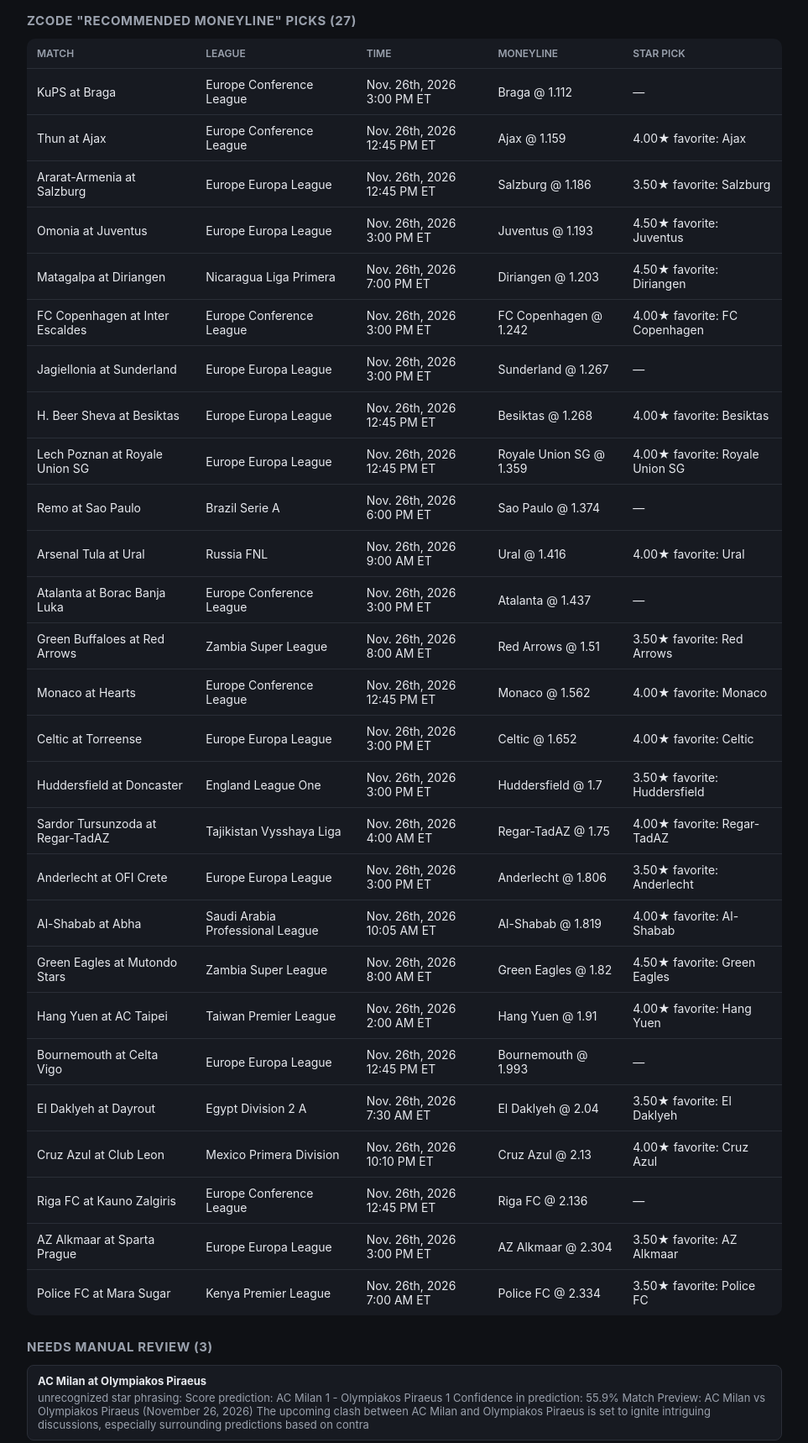
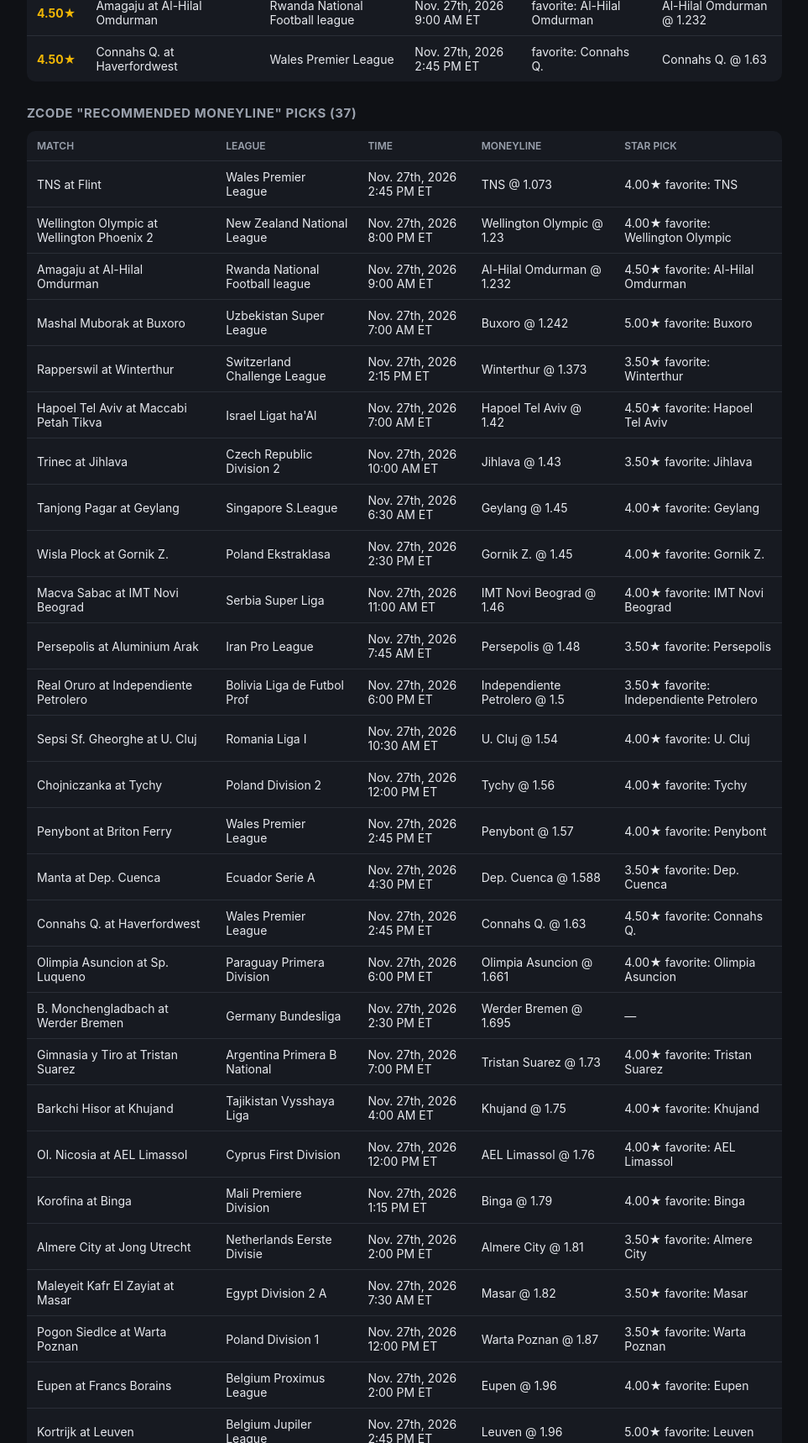
Before and after one commit to eilcin/my_reports, a plain HTML site: page index.html in a window 1280 px wide. Shown: the part 404-2122 px from the top of the page at 84% size, without its empty margins (158-1121 px from the left). Drawn offline with Linux system fonts and the light colour scheme.

Commit message:
Update report 2026-11-27T09:48:32Z

```diff
--- a/index.html
+++ b/index.html
@@ -1,6 +1,6 @@
 <!DOCTYPE html>
 <html lang="en"><head><meta charset="utf-8">
-<title>Zcode SOCCER picks - 2026-11-26 09:43</title>
+<title>Zcode SOCCER picks - 2026-11-27 09:48</title>
 <style>
 :root {
   --bg: #0f1115; --panel: #171a21; --border: #2a2e37;
@@ -37,238 +37,322 @@ footer { color: var(--muted); font-size: 12px; margin-top: 32px; }
 </style>
 </head><body><div class="wrap">
   <h1>Zcode SOCCER picks</h1>
-  <div class="meta">2026-11-26 09:43 &middot; filter: &ge;4.5 stars, favorites only &middot; scraped_at (UTC): 2026-11-26T09:43:15+00:00</div>
-  <div class="banner ok">Scanned 62 of 62 SOCCER games - everything loaded.</div>
+  <div class="meta">2026-11-27 09:48 &middot; filter: &ge;4.5 stars, favorites only &middot; scraped_at (UTC): 2026-11-27T09:48:31+00:00</div>
+  <div class="banner ok">Scanned 133 of 133 SOCCER games - everything loaded.</div>
   <section>
     <h2>Picks &ge; 4.5 stars (favorites only)</h2>
     <table>
           <thead><tr><th>Star</th><th>Match</th><th>League</th><th>Time</th><th>Side / Team</th><th>Moneyline</th></tr></thead>
           <tbody><tr>
-      <td class="star">4.50★</td>
-      <td>Omonia at Juventus</td>
-      <td>Europe Europa League</td>
-      <td>Nov. 26th, 2026 3:00 PM ET</td>
-      <td>favorite: Juventus</td>
-      <td>Juventus @ 1.193</td>
+      <td class="star">5.00★</td>
+      <td>Mashal Muborak at Buxoro</td>
+      <td>Uzbekistan Super League</td>
+      <td>Nov. 27th, 2026 7:00 AM ET</td>
+      <td>favorite: Buxoro</td>
+      <td>Buxoro @ 1.242</td>
+    </tr>
+<tr>
+      <td class="star">5.00★</td>
+      <td>Kortrijk at Leuven</td>
+      <td>Belgium Jupiler League</td>
+      <td>Nov. 27th, 2026 2:45 PM ET</td>
+      <td>favorite: Leuven</td>
+      <td>Leuven @ 1.96</td>
     </tr>
 <tr>
       <td class="star">4.50★</td>
-      <td>Green Eagles at Mutondo Stars</td>
-      <td>Zambia Super League</td>
-      <td>Nov. 26th, 2026 8:00 AM ET</td>
-      <td>favorite: Green Eagles</td>
-      <td>Green Eagles @ 1.82</td>
+      <td>Hapoel Tel Aviv at Maccabi Petah Tikva</td>
+      <td>Israel Ligat ha&#x27;Al</td>
+      <td>Nov. 27th, 2026 7:00 AM ET</td>
+      <td>favorite: Hapoel Tel Aviv</td>
+      <td>Hapoel Tel Aviv @ 1.42</td>
     </tr>
 <tr>
       <td class="star">4.50★</td>
-      <td>Matagalpa at Diriangen</td>
-      <td>Nicaragua Liga Primera</td>
-      <td>Nov. 26th, 2026 7:00 PM ET</td>
-      <td>favorite: Diriangen</td>
-      <td>Diriangen @ 1.203</td>
+      <td>Amagaju at Al-Hilal Omdurman</td>
+      <td>Rwanda National Football league</td>
+      <td>Nov. 27th, 2026 9:00 AM ET</td>
+      <td>favorite: Al-Hilal Omdurman</td>
+      <td>Al-Hilal Omdurman @ 1.232</td>
+    </tr>
+<tr>
+      <td class="star">4.50★</td>
+      <td>Connahs Q. at Haverfordwest</td>
+      <td>Wales Premier League</td>
+      <td>Nov. 27th, 2026 2:45 PM ET</td>
+      <td>favorite: Connahs Q.</td>
+      <td>Connahs Q. @ 1.63</td>
     </tr></tbody>
         </table>
   </section>
   <section>
-    <h2>Zcode &quot;Recommended Moneyline&quot; picks (27)</h2>
+    <h2>Zcode &quot;Recommended Moneyline&quot; picks (37)</h2>
     <table>
           <thead><tr><th>Match</th><th>League</th><th>Time</th><th>Moneyline</th><th>Star pick</th></tr></thead>
           <tbody><tr>
-      <td>KuPS at Braga</td>
-      <td>Europe Conference League</td>
-      <td>Nov. 26th, 2026 3:00 PM ET</td>
-      <td>Braga @ 1.112</td>
+      <td>TNS at Flint</td>
+      <td>Wales Premier League</td>
+      <td>Nov. 27th, 2026 2:45 PM ET</td>
+      <td>TNS @ 1.073</td>
+      <td>4.00★ favorite: TNS</td>
+    </tr>
+<tr>
+      <td>Wellington Olympic at Wellington Phoenix 2</td>
+      <td>New Zealand National League</td>
+      <td>Nov. 27th, 2026 8:00 PM ET</td>
+      <td>Wellington Olympic @ 1.23</td>
+      <td>4.00★ favorite: Wellington Olympic</td>
+    </tr>
+<tr>
+      <td>Amagaju at Al-Hilal Omdurman</td>
+      <td>Rwanda National Football league</td>
+      <td>Nov. 27th, 2026 9:00 AM ET</td>
+      <td>Al-Hilal Omdurman @ 1.232</td>
+      <td>4.50★ favorite: Al-Hilal Omdurman</td>
+    </tr>
+<tr>
+      <td>Mashal Muborak at Buxoro</td>
+      <td>Uzbekistan Super League</td>
+      <td>Nov. 27th, 2026 7:00 AM ET</td>
+      <td>Buxoro @ 1.242</td>
+      <td>5.00★ favorite: Buxoro</td>
+    </tr>
+<tr>
+      <td>Rapperswil at Winterthur</td>
+      <td>Switzerland Challenge League</td>
+      <td>Nov. 27th, 2026 2:15 PM ET</td>
+      <td>Winterthur @ 1.373</td>
+      <td>3.50★ favorite: Winterthur</td>
+    </tr>
+<tr>
+      <td>Hapoel Tel Aviv at Maccabi Petah Tikva</td>
+      <td>Israel Ligat ha&#x27;Al</td>
+      <td>Nov. 27th, 2026 7:00 AM ET</td>
+      <td>Hapoel Tel Aviv @ 1.42</td>
+      <td>4.50★ favorite: Hapoel Tel Aviv</td>
+    </tr>
+<tr>
+      <td>Trinec at Jihlava</td>
+      <td>Czech Republic Division 2</td>
+      <td>Nov. 27th, 2026 10:00 AM ET</td>
+      <td>Jihlava @ 1.43</td>
+      <td>3.50★ favorite: Jihlava</td>
+    </tr>
+<tr>
+      <td>Tanjong Pagar at Geylang</td>
+      <td>Singapore S.League</td>
+      <td>Nov. 27th, 2026 6:30 AM ET</td>
+      <td>Geylang @ 1.45</td>
+      <td>4.00★ favorite: Geylang</td>
+    </tr>
+<tr>
+      <td>Wisla Plock at Gornik Z.</td>
+      <td>Poland Ekstraklasa</td>
+      <td>Nov. 27th, 2026 2:30 PM ET</td>
+      <td>Gornik Z. @ 1.45</td>
+      <td>4.00★ favorite: Gornik Z.</td>
+    </tr>
+<tr>
+      <td>Macva Sabac at IMT Novi Beograd</td>
+      <td>Serbia Super Liga</td>
+      <td>Nov. 27th, 2026 11:00 AM ET</td>
+      <td>IMT Novi Beograd @ 1.46</td>
+      <td>4.00★ favorite: IMT Novi Beograd</td>
+    </tr>
+<tr>
+      <td>Persepolis at Aluminium Arak</td>
+      <td>Iran Pro League</td>
+      <td>Nov. 27th, 2026 7:45 AM ET</td>
+      <td>Persepolis @ 1.48</td>
+      <td>3.50★ favorite: Persepolis</td>
+    </tr>
+<tr>
+      <td>Real Oruro at Independiente Petrolero</td>
+      <td>Bolivia Liga de Futbol Prof</td>
+      <td>Nov. 27th, 2026 6:00 PM ET</td>
+      <td>Independiente Petrolero @ 1.5</td>
+      <td>3.50★ favorite: Independiente Petrolero</td>
+    </tr>
+<tr>
+      <td>Sepsi Sf. Gheorghe at U. Cluj</td>
+      <td>Romania Liga I</td>
+      <td>Nov. 27th, 2026 10:30 AM ET</td>
+      <td>U. Cluj @ 1.54</td>
+      <td>4.00★ favorite: U. Cluj</td>
+    </tr>
+<tr>
+      <td>Chojniczanka at Tychy</td>
+      <td>Poland Division 2</td>
+      <td>Nov. 27th, 2026 12:00 PM ET</td>
+      <td>Tychy @ 1.56</td>
+      <td>4.00★ favorite: Tychy</td>
+    </tr>
+<tr>
+      <td>Penybont at Briton Ferry</td>
+      <td>Wales Premier League</td>
+      <td>Nov. 27th, 2026 2:45 PM ET</td>
+      <td>Penybont @ 1.57</td>
+      <td>4.00★ favorite: Penybont</td>
+    </tr>
+<tr>
+      <td>Manta at Dep. Cuenca</td>
+      <td>Ecuador Serie A</td>
+      <td>Nov. 27th, 2026 4:30 PM ET</td>
+      <td>Dep. Cuenca @ 1.588</td>
+      <td>3.50★ favorite: Dep. Cuenca</td>
+    </tr>
+<tr>
+      <td>Connahs Q. at Haverfordwest</td>
+      <td>Wales Premier League</td>
+      <td>Nov. 27th, 2026 2:45 PM ET</td>
+      <td>Connahs Q. @ 1.63</td>
+      <td>4.50★ favorite: Connahs Q.</td>
+    </tr>
+<tr>
+      <td>Olimpia Asuncion at Sp. Luqueno</td>
+      <td>Paraguay Primera Division</td>
+      <td>Nov. 27th, 2026 6:00 PM ET</td>
+      <td>Olimpia Asuncion @ 1.661</td>
+      <td>4.00★ favorite: Olimpia Asuncion</td>
+    </tr>
+<tr>
+      <td>B. Monchengladbach at Werder Bremen</td>
+      <td>Germany Bundesliga</td>
+      <td>Nov. 27th, 2026 2:30 PM ET</td>
+      <td>Werder Bremen @ 1.695</td>
       <td>&mdash;</td>
     </tr>
 <tr>
-      <td>Thun at Ajax</td>
-      <td>Europe Conference League</td>
-      <td>Nov. 26th, 2026 12:45 PM ET</td>
-      <td>Ajax @ 1.159</td>
-      <td>4.00★ favorite: Ajax</td>
+      <td>Gimnasia y Tiro at Tristan Suarez</td>
+      <td>Argentina Primera B National</td>
+      <td>Nov. 27th, 2026 7:00 PM ET</td>
+      <td>Tristan Suarez @ 1.73</td>
+      <td>4.00★ favorite: Tristan Suarez</td>
     </tr>
 <tr>
-      <td>Ararat-Armenia at Salzburg</td>
-      <td>Europe Europa League</td>
-      <td>Nov. 26th, 2026 12:45 PM ET</td>
-      <td>Salzburg @ 1.186</td>
-      <td>3.50★ favorite: Salzburg</td>
+      <td>Barkchi Hisor at Khujand</td>
+      <td>Tajikistan Vysshaya Liga</td>
+      <td>Nov. 27th, 2026 4:00 AM ET</td>
+      <td>Khujand @ 1.75</td>
+      <td>4.00★ favorite: Khujand</td>
     </tr>
 <tr>
-      <td>Omonia at Juventus</td>
-      <td>Europe Europa League</td>
-      <td>Nov. 26th, 2026 3:00 PM ET</td>
-      <td>Juventus @ 1.193</td>
-      <td>4.50★ favorite: Juventus</td>
+      <td>Ol. Nicosia at AEL Limassol</td>
+      <td>Cyprus First Division</td>
+      <td>Nov. 27th, 2026 12:00 PM ET</td>
+      <td>AEL Limassol @ 1.76</td>
+      <td>4.00★ favorite: AEL Limassol</td>
     </tr>
 <tr>
-      <td>Matagalpa at Diriangen</td>
-      <td>Nicaragua Liga Primera</td>
-      <td>Nov. 26th, 2026 7:00 PM ET</td>
-      <td>Diriangen @ 1.203</td>
-      <td>4.50★ favorite: Diriangen</td>
+      <td>Korofina at Binga</td>
+      <td>Mali Premiere Division</td>
+      <td>Nov. 27th, 2026 1:15 PM ET</td>
+      <td>Binga @ 1.79</td>
+      <td>4.00★ favorite: Binga</td>
     </tr>
 <tr>
-      <td>FC Copenhagen at Inter Escaldes</td>
-      <td>Europe Conference League</td>
-      <td>Nov. 26th, 2026 3:00 PM ET</td>
-      <td>FC Copenhagen @ 1.242</td>
-      <td>4.00★ favorite: FC Copenhagen</td>
+      <td>Almere City at Jong Utrecht</td>
+      <td>Netherlands Eerste Divisie</td>
+      <td>Nov. 27th, 2026 2:00 PM ET</td>
+      <td>Almere City @ 1.81</td>
+      <td>3.50★ favorite: Almere City</td>
     </tr>
 <tr>
-      <td>Jagiellonia at Sunderland</td>
-      <td>Europe Europa League</td>
-      <td>Nov. 26th, 2026 3:00 PM ET</td>
-      <td>Sunderland @ 1.267</td>
-      <td>&mdash;</td>
+      <td>Maleyeit Kafr El Zayiat at Masar</td>
+      <td>Egypt Division 2 A</td>
+      <td>Nov. 27th, 2026 7:30 AM ET</td>
+      <td>Masar @ 1.82</td>
+      <td>3.50★ favorite: Masar</td>
     </tr>
 <tr>
-      <td>H. Beer Sheva at Besiktas</td>
-      <td>Europe Europa League</td>
-      <td>Nov. 26th, 2026 12:45 PM ET</td>
-      <td>Besiktas @ 1.268</td>
-      <td>4.00★ favorite: Besiktas</td>
+      <td>Pogon Siedlce at Warta Poznan</td>
+      <td>Poland Division 1</td>
+      <td>Nov. 27th, 2026 12:00 PM ET</td>
+      <td>Warta Poznan @ 1.87</td>
+      <td>3.50★ favorite: Warta Poznan</td>
     </tr>
 <tr>
-      <td>Lech Poznan at Royale Union SG</td>
-      <td>Europe Europa League</td>
-      <td>Nov. 26th, 2026 12:45 PM ET</td>
-      <td>Royale Union SG @ 1.359</td>
-      <td>4.00★ favorite: Royale Union SG</td>
+      <td>Eupen at Francs Borains</td>
+      <td>Belgium Proximus League</td>
+      <td>Nov. 27th, 2026 2:00 PM ET</td>
+      <td>Eupen @ 1.96</td>
+      <td>4.00★ favorite: Eupen</td>
     </tr>
 <tr>
-      <td>Remo at Sao Paulo</td>
-      <td>Brazil Serie A</td>
-      <td>Nov. 26th, 2026 6:00 PM ET</td>
-      <td>Sao Paulo @ 1.374</td>
-      <td>&mdash;</td>
+      <td>Kortrijk at Leuven</td>
+      <td>Belgium Jupiler League</td>
+      <td>Nov. 27th, 2026 2:45 PM ET</td>
+      <td>Leuven @ 1.96</td>
+      <td>5.00★ favorite: Leuven</td>
     </tr>
 <tr>
-      <td>Arsenal Tula at Ural</td>
-      <td>Russia FNL</td>
-      <td>Nov. 26th, 2026 9:00 AM ET</td>
-      <td>Ural @ 1.416</td>
-      <td>4.00★ favorite: Ural</td>
+      <td>Rayon Sport at Kiyovu</td>
+      <td>Rwanda National Football league</td>
+      <td>Nov. 27th, 2026 12:00 PM ET</td>
+      <td>Rayon Sport @ 2.05</td>
+      <td>4.00★ favorite: Rayon Sport</td>
     </tr>
 <tr>
-      <td>Atalanta at Borac Banja Luka</td>
-      <td>Europe Conference League</td>
-      <td>Nov. 26th, 2026 3:00 PM ET</td>
-      <td>Atalanta @ 1.437</td>
-      <td>&mdash;</td>
+      <td>First Vienna at Wacker Innsbruck</td>
+      <td>Austria Erste Liga</td>
+      <td>Nov. 27th, 2026 2:30 PM ET</td>
+      <td>First Vienna @ 2.05</td>
+      <td>3.00★ favorite: First Vienna</td>
     </tr>
 <tr>
-      <td>Green Buffaloes at Red Arrows</td>
-      <td>Zambia Super League</td>
-      <td>Nov. 26th, 2026 8:00 AM ET</td>
-      <td>Red Arrows @ 1.51</td>
-      <td>3.50★ favorite: Red Arrows</td>
+      <td>Foolad at Paykan</td>
+      <td>Iran Pro League</td>
+      <td>Nov. 27th, 2026 6:30 AM ET</td>
+      <td>Foolad @ 2.12</td>
+      <td>4.00★ favorite: Foolad</td>
     </tr>
 <tr>
-      <td>Monaco at Hearts</td>
-      <td>Europe Conference League</td>
-      <td>Nov. 26th, 2026 12:45 PM ET</td>
-      <td>Monaco @ 1.562</td>
-      <td>4.00★ favorite: Monaco</td>
+      <td>Leonesa at Ath Bilbao B</td>
+      <td>Spain Primera RFEF - Group 1</td>
+      <td>Nov. 27th, 2026 1:00 PM ET</td>
+      <td>Ath Bilbao B @ 2.16</td>
+      <td>3.50★ favorite: Ath Bilbao B</td>
     </tr>
 <tr>
-      <td>Celtic at Torreense</td>
-      <td>Europe Europa League</td>
-      <td>Nov. 26th, 2026 3:00 PM ET</td>
-      <td>Celtic @ 1.652</td>
-      <td>4.00★ favorite: Celtic</td>
+      <td>FC Arges at Petrolul</td>
+      <td>Romania Liga I</td>
+      <td>Nov. 27th, 2026 1:30 PM ET</td>
+      <td>Petrolul @ 2.22</td>
+      <td>4.00★ favorite: Petrolul</td>
     </tr>
 <tr>
-      <td>Huddersfield at Doncaster</td>
-      <td>England League One</td>
-      <td>Nov. 26th, 2026 3:00 PM ET</td>
-      <td>Huddersfield @ 1.7</td>
-      <td>3.50★ favorite: Huddersfield</td>
+      <td>Vancouver Whitecaps at Real Salt Lake</td>
+      <td>USA MLS</td>
+      <td>Nov. 27th, 2026 10:00 PM ET</td>
+      <td>Vancouver Whitecaps @ 2.387</td>
+      <td>4.00★ favorite: Vancouver Whitecaps</td>
     </tr>
 <tr>
-      <td>Sardor Tursunzoda at Regar-TadAZ</td>
-      <td>Tajikistan Vysshaya Liga</td>
-      <td>Nov. 26th, 2026 4:00 AM ET</td>
-      <td>Regar-TadAZ @ 1.75</td>
-      <td>4.00★ favorite: Regar-TadAZ</td>
+      <td>Bologna at Venezia</td>
+      <td>Italy Serie A</td>
+      <td>Nov. 27th, 2026 2:45 PM ET</td>
+      <td>Bologna @ 2.439</td>
+      <td>4.00★ favorite: Bologna</td>
     </tr>
 <tr>
-      <td>Anderlecht at OFI Crete</td>
-      <td>Europe Europa League</td>
-      <td>Nov. 26th, 2026 3:00 PM ET</td>
-      <td>Anderlecht @ 1.806</td>
-      <td>3.50★ favorite: Anderlecht</td>
+      <td>Inter Miami CF at Columbus Crew</td>
+      <td>USA MLS</td>
+      <td>Nov. 27th, 2026 8:00 PM ET</td>
+      <td>Columbus Crew @ 2.476</td>
+      <td>3.50★ favorite: Columbus Crew</td>
     </tr>
 <tr>
-      <td>Al-Shabab at Abha</td>
-      <td>Saudi Arabia Professional League</td>
-      <td>Nov. 26th, 2026 10:05 AM ET</td>
-      <td>Al-Shabab @ 1.819</td>
-      <td>4.00★ favorite: Al-Shabab</td>
-    </tr>
-<tr>
-      <td>Green Eagles at Mutondo Stars</td>
-      <td>Zambia Super League</td>
-      <td>Nov. 26th, 2026 8:00 AM ET</td>
-      <td>Green Eagles @ 1.82</td>
-      <td>4.50★ favorite: Green Eagles</td>
-    </tr>
-<tr>
-      <td>Hang Yuen at AC Taipei</td>
-      <td>Taiwan Premier League</td>
-      <td>Nov. 26th, 2026 2:00 AM ET</td>
-      <td>Hang Yuen @ 1.91</td>
-      <td>4.00★ favorite: Hang Yuen</td>
-    </tr>
-<tr>
-      <td>Bournemouth at Celta Vigo</td>
-      <td>Europe Europa League</td>
-      <td>Nov. 26th, 2026 12:45 PM ET</td>
-      <td>Bournemouth @ 1.993</td>
-      <td>&mdash;</td>
-    </tr>
-<tr>
-      <td>El Daklyeh at Dayrout</td>
+      <td>El Mansoura at Tanta</td>
       <td>Egypt Division 2 A</td>
-      <td>Nov. 26th, 2026 7:30 AM ET</td>
-      <td>El Daklyeh @ 2.04</td>
-      <td>3.50★ favorite: El Daklyeh</td>
-    </tr>
-<tr>
-      <td>Cruz Azul at Club Leon</td>
-      <td>Mexico Primera Division</td>
-      <td>Nov. 26th, 2026 10:10 PM ET</td>
-      <td>Cruz Azul @ 2.13</td>
-      <td>4.00★ favorite: Cruz Azul</td>
-    </tr>
-<tr>
-      <td>Riga FC at Kauno Zalgiris</td>
-      <td>Europe Conference League</td>
-      <td>Nov. 26th, 2026 12:45 PM ET</td>
-      <td>Riga FC @ 2.136</td>
-      <td>&mdash;</td>
-    </tr>
-<tr>
-      <td>AZ Alkmaar at Sparta Prague</td>
-      <td>Europe Europa League</td>
-      <td>Nov. 26th, 2026 3:00 PM ET</td>
-      <td>AZ Alkmaar @ 2.304</td>
-      <td>3.50★ favorite: AZ Alkmaar</td>
-    </tr>
-<tr>
-      <td>Police FC at Mara Sugar</td>
-      <td>Kenya Premier League</td>
-      <td>Nov. 26th, 2026 7:00 AM ET</td>
-      <td>Police FC @ 2.334</td>
-      <td>3.50★ favorite: Police FC</td>
+      <td>Nov. 27th, 2026 7:30 AM ET</td>
+      <td>El Mansoura @ 2.55</td>
+      <td>4.00★ favorite: El Mansoura</td>
     </tr></tbody>
         </table>
   </section>
   <section>
-          <h2>Needs manual review (3)</h2>
-          <div class="review-item"><b>AC Milan at Olympiakos Piraeus</b><span class="why">unrecognized star phrasing: Score prediction: AC Milan 1 - Olympiakos Piraeus 1 Confidence in prediction: 55.9% Match Preview: AC Milan vs Olympiakos Piraeus (November 26, 2026) The upcoming clash between AC Milan and Olympiakos Piraeus is set to ignite intriguing discussions, especially surrounding predictions based on contra</span></div>
-<div class="review-item"><b>Bayer Leverkusen at D. Zagreb</b><span class="why">unrecognized star phrasing: Score prediction: Bayer Leverkusen 2 - D. Zagreb 2 Confidence in prediction: 48.5% Game Preview: Bayer Leverkusen vs. D. Zagreb (November 26, 2026) The highly anticipated match between Bayer Leverkusen and D. Zagreb is set to kick off on November 26, 2026, with Leverkusen entering the game as a sign</span></div>
-<div class="review-item"><b>Remo at Sao Paulo</b><span class="why">unrecognized star phrasing: Score prediction: Remo 0 - Sao Paulo 1 Confidence in prediction: 56.2% Game Preview: Remo vs. São Paulo (November 26, 2026) The upcoming clash between Remo and São Paulo promises drama and intensity as football fans are set for a thrilling showdown. According to Z Code Calculations, which assess sta</span></div>
+          <h2>Needs manual review (1)</h2>
+          <div class="review-item"><b>Le Puy-en-Velay at Cannes</b><span class="why">unrecognized star phrasing: Score prediction: Le Puy-en-Velay 1 - Cannes 1 Confidence in prediction: 46.7% Match Preview: Le Puy-en-Velay vs. Cannes On November 27, 2026, Le Puy-en-Velay will face Cannes in an intriguing match characterized by a notable controversy among betting enthusiasts. While bookers have pegged Cannes as</span></div>
         </section>
   <footer>Full history in zcode_picks.db &middot; this file: latest_report.html</footer>
 </div></body></html>
```
